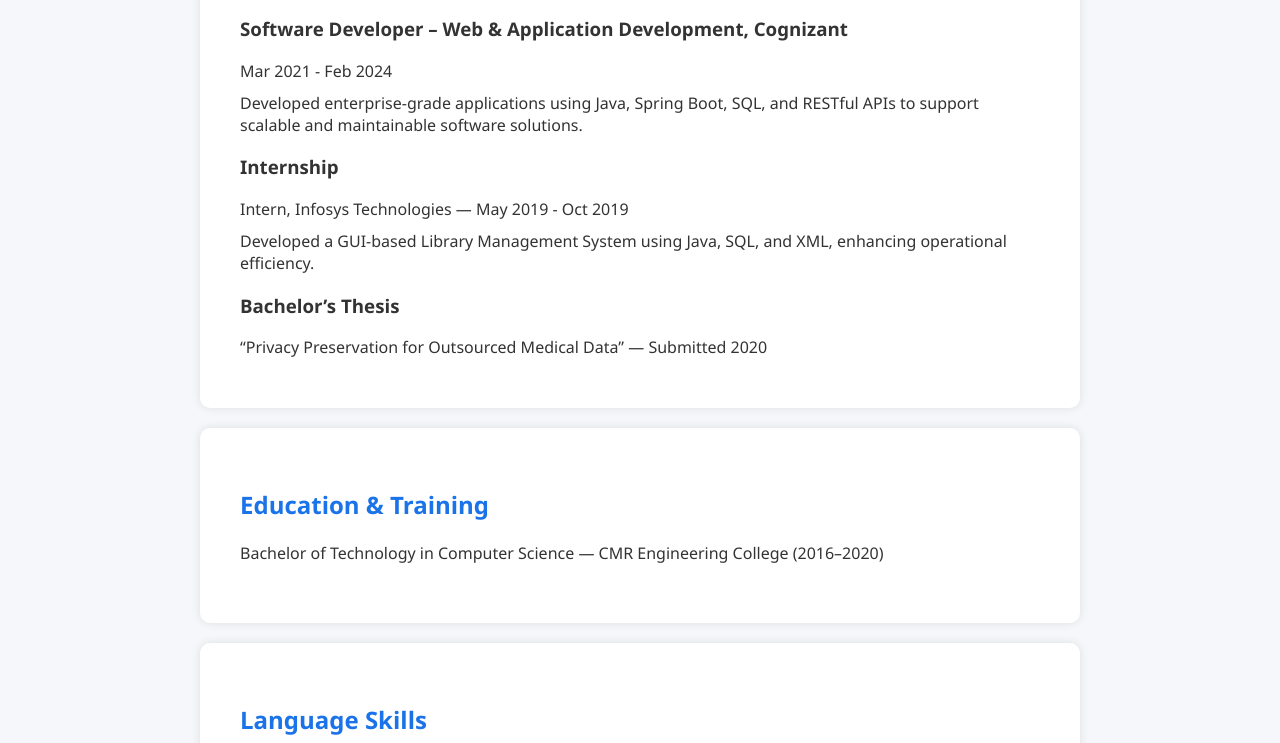
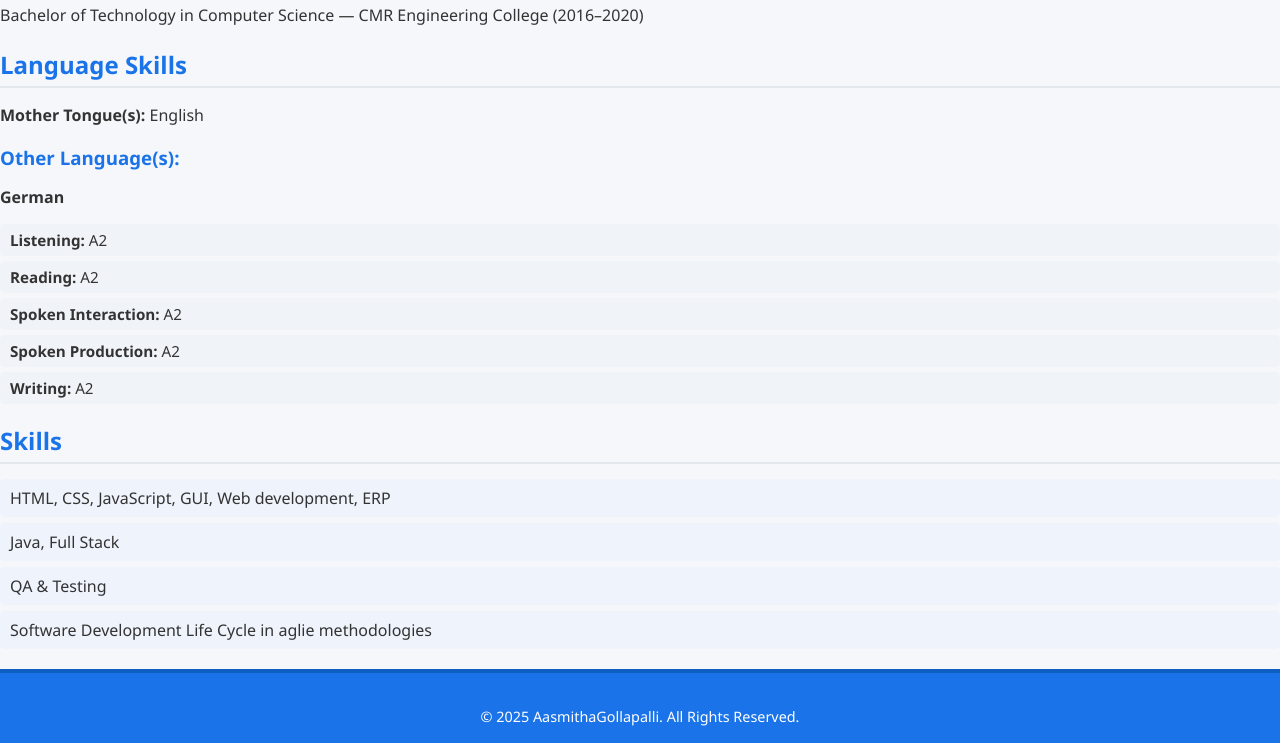
Before and after one commit to Aasmitha17/Aasmitha17.github.io, a plain HTML site: page index.html in a window 1280 px wide. Shown: the part 942-1685 px from the top of the page. Drawn offline with Linux system fonts and the light colour scheme.

Commit message:
style.css

```diff
--- a/style.css
+++ b/style.css
@@ -12,6 +12,7 @@ header {
   color: white;
   padding: 1rem;
   text-align: center;
+  box-shadow: 0 2px 6px rgba(0,0,0,0.2);
 }
 
 header h1 {
@@ -31,62 +32,86 @@ nav a {
   transition: color 0.3s ease;
 }
 
-nav a:hover {
+nav a:hover,
+nav a.active {
   text-decoration: underline;
   color: #cde3ff;
 }
 
-section {
+.content-section {
+  display: none; /* hidden by default */
   padding: 40px;
   max-width: 800px;
-  margin: auto;
+  margin: 30px auto;
   background: white;
-  margin-top: 20px;
-  border-radius: 10px;
-  box-shadow: 0 0 10px rgba(0,0,0,0.1);
+  border-radius: 12px;
+  box-shadow: 0 2px 8px rgba(0,0,0,0.1);
 }
 
-h1, h2 {
+.content-section.active {
+  display: block;
+  animation: fadeIn 0.4s ease-in;
+}
+
+@keyframes fadeIn {
+  from { opacity: 0; transform: translateY(10px); }
+  to { opacity: 1; transform: translateY(0); }
+}
+
+h1, h2, h3 {
   color: #1a73e8;
+  margin-bottom: 10px;
 }
+
+h2 {
+  border-bottom: 2px solid #e3e8ef;
+  padding-bottom: 5px;
+  margin-bottom: 15px;
+}
+
 
 #about p {
   margin: 8px 0;
+  font-size: 1rem;
+}
+
+
+#contact p {
+  margin: 8px 0;
+  font-size: 1rem;
 }
 
 #contact a {
   color: #1a73e8;
   text-decoration: none;
+  font-weight: 500;
 }
 
 #contact a:hover {
   text-decoration: underline;
 }
 
-#work experience h3 {
-  margin-bottom: 5px;
+
+#experience h3 {
   color: #333;
+  margin-top: 10px;
+  margin-bottom: 4px;
 }
 
 #experience p {
-  margin: 5px 0 10px;
+  margin: 4px 0 10px;
+  line-height: 1.5;
 }
 
+
 #education p {
+  margin: 8px 0;
   line-height: 1.6;
 }
 
-#languages {
-  background-color: #ffffff;
-}
 
 #languages h2 {
-  color: #1a73e8;
-  margin-bottom: 10px;
-}
-
-#languages p {
-  margin: 8px 0;
+  margin-bottom: 15px;
 }
 
 .language-block {
@@ -107,11 +132,14 @@ h1, h2 {
   padding: 6px 10px;
   margin: 5px 0;
   border-radius: 5px;
+  font-size: 0.95rem;
 }
+
 
 #skills ul {
   list-style-type: none;
   padding-left: 0;
+  margin: 0;
 }
 
 #skills li {
@@ -119,7 +147,9 @@ h1, h2 {
   padding: 8px 10px;
   margin: 6px 0;
   border-radius: 5px;
+  font-size: 1rem;
 }
+
 
 footer {
   text-align: center;
@@ -128,4 +158,20 @@ footer {
   color: white;
   margin-top: 20px;
   border-top: 4px solid #0f5ec2;
+  font-size: 0.9rem;
 }
+
+.content-section {
+  display: none;
+}
+
+
+.content-section.active {
+  display: block;
+}
+
+
+.nav-link.active {
+  text-decoration: underline;
+  color: #cde3ff;
+}
```
